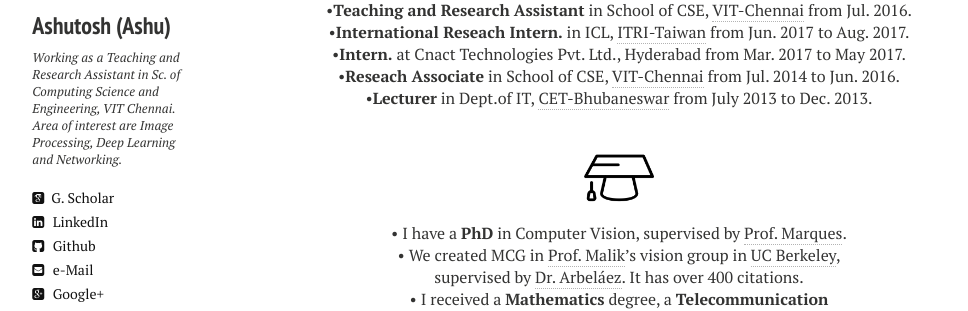
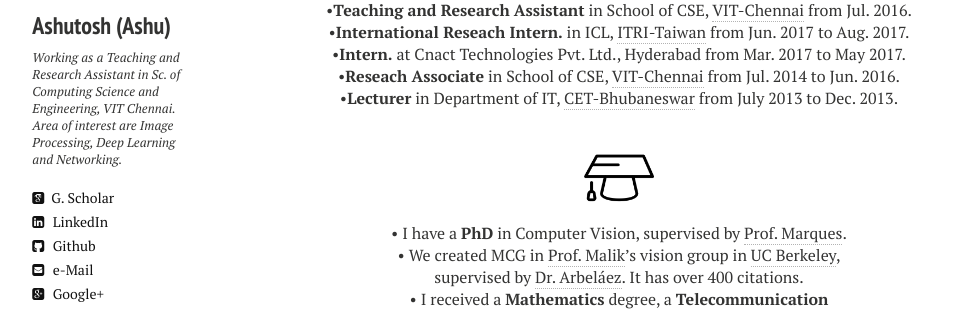
Before and after one commit to ashutoshsatapathy1990/ashutoshsatapathy1990.github.io, a Jekyll site: the page built from cv.md, in a window 1280 px wide. Shown: the part 236-547 px from the top of the page, without its empty margins (21-989 px from the left). Built offline with Jekyll 4.4.1, drawn with Linux system fonts in a browser that asks for light colours; nearby versions of some CDN libraries.

Commit message:
Update cv.html

```diff
--- a/_layouts/cv.html
+++ b/_layouts/cv.html
@@ -49,7 +49,7 @@
     <p align="center">&#8226<strong>International Reseach Intern.</strong> in ICL, <a href="https://www.itri.org.tw/" target="_blank">ITRI-Taiwan</a> from Jun. 2017 to Aug. 2017.</p>
     <p align="center">&#8226<strong>Intern.</strong> at Cnact Technologies Pvt. Ltd., Hyderabad from Mar. 2017 to May 2017.</p>
     <p align="center">&#8226<strong>Reseach Associate</strong> in School of CSE, <a href="http://chennai.vit.ac.in/" target="_blank">VIT-Chennai</a> from Jul. 2014 to Jun. 2016.</p>
-     <p align="center" class="bottom-three">&#8226<strong>Lecturer</strong> in Dept.of IT, <a href="http://fezoo.cat" target="_blank">CET-Bhubaneswar</a> from July 2013 to Dec. 2013.</p>
+     <p align="center" class="bottom-three">&#8226<strong>Lecturer</strong> in Department of IT, <a href="https://www.cet.edu.in/" target="_blank">CET-Bhubaneswar</a> from July 2013 to Dec. 2013.</p>
 
     <p align="center" class=bottom-small><img src="{{ site.url }}/images/CV/study2.png" alt="Education" width="70" height="70"></p>
     <p align="center">&#8226 I have a <strong>PhD</strong> in Computer Vision, supervised by <a href="https://imatge.upc.edu/web/ferran" target="_blank">Prof. Marques</a>.</p>
```
